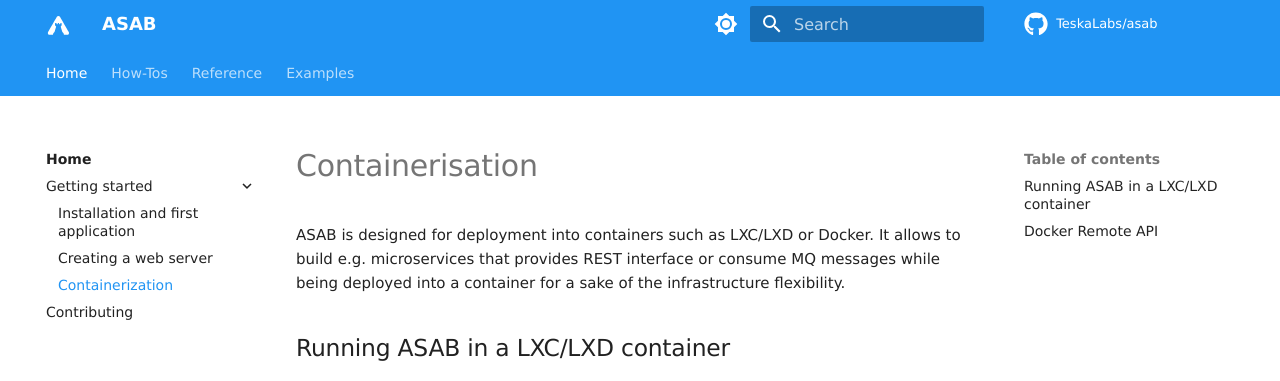
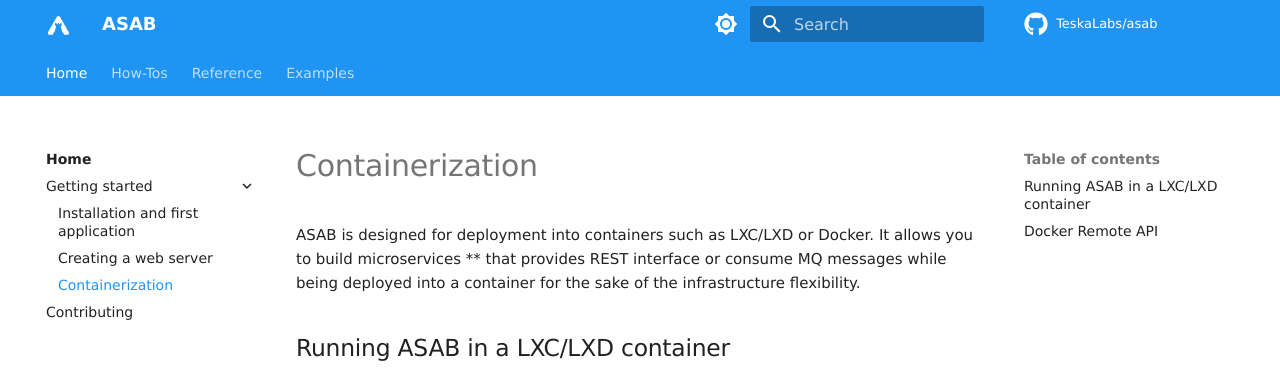
Before and after one commit to TeskaLabs/asab, an MkDocs documentation site: the page built from docs/getting-started/containers.md, in a window 1280 px wide and 900 px high. Shown: the top 381 px of the window. Built offline with MkDocs 1.6.1 and Material for MkDocs 9.7.7, drawn with Linux system fonts in a browser that asks for light colours; some web fonts are replaced; comment, search, counter and statistics services are not loaded.

Commit message:
changed wording

```diff
--- a/docs/getting-started/containers.md
+++ b/docs/getting-started/containers.md
@@ -1,9 +1,6 @@
-# Containerisation
+# Containerization
 
-ASAB is designed for deployment into containers such as LXC/LXD or
-Docker. It allows to build e.g. microservices that provides REST
-interface or consume MQ messages while being deployed into a container
-for a sake of the infrastructure flexibility.
+ASAB is designed for deployment into containers such as LXC/LXD or Docker. It allows you to build microservices ** that provides REST interface or consume MQ messages while being deployed into a container for the sake of the infrastructure flexibility.
 
 ## Running ASAB in a LXC/LXD container
 
```
